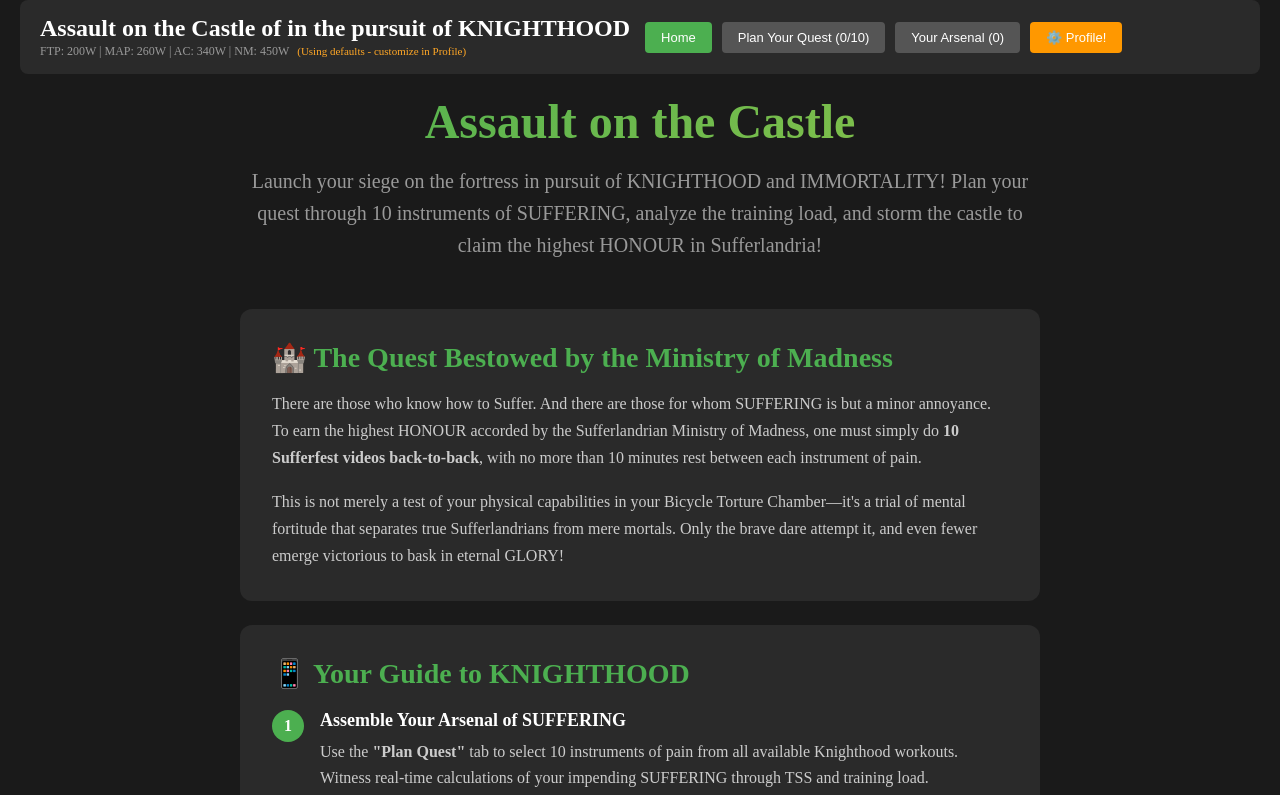
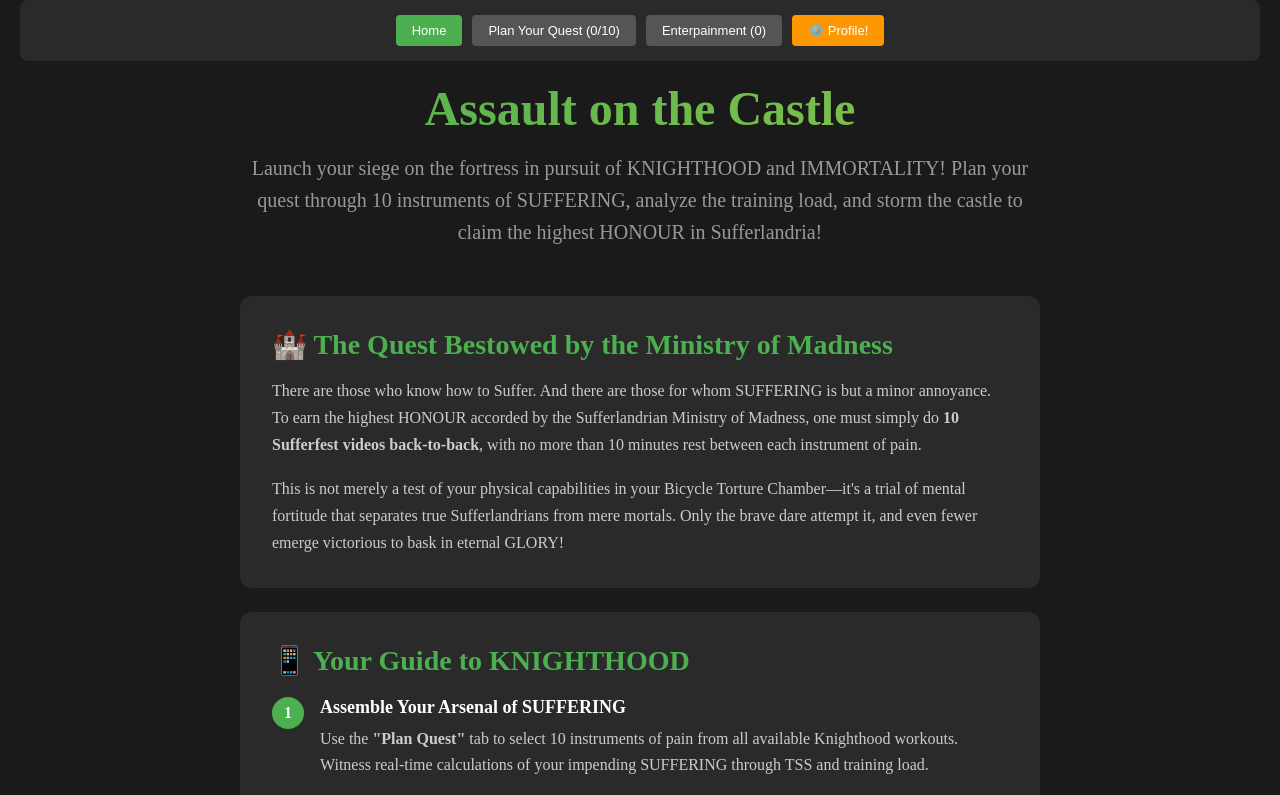
Before and after one commit to againstdemons84/knighthood-quests, a React (Create React App) app: page / in a window 1280 px wide. Shown: the top 795 px of the page. Built offline with nearby package versions, Linux system fonts and the light colour scheme.

Commit message:
Improved wording.

```diff
--- a/src/components/WorkoutSelector.tsx
+++ b/src/components/WorkoutSelector.tsx
@@ -271,7 +271,7 @@ const WorkoutSelector: React.FC<WorkoutSelectorProps> = ({
                     Plan Your Assault on the Castle
                 </h1>
                 <p style={{ color: '#999', marginBottom: '16px', fontSize: '14px', textAlign: 'center' }}>
-                    Assemble 10 instruments of Suffering for your siege on the highest HONOUR in Sufferlandria
+                    Assemble 10 instruments of Suffering for your siezing of the highest HONOUR in Sufferlandria
                 </p>
 
                 {/* Basket Summary - Mobile */}
@@ -747,7 +747,7 @@ const WorkoutSelector: React.FC<WorkoutSelectorProps> = ({
                         Plan Your Assault on the Castle
                     </h1>
                     <p style={{ color: '#999', marginBottom: '30px' }}>
-                        Select 10 siege weapons of SUFFERING to complete back-to-back in your assault on the fortress of KNIGHTHOOD
+                        Assemble 10 instruments of SUFFERING for your siezing of the highest HONOUR in Sufferlandria
                     </p>
                 </div>
             </div>
--- a/src/index.tsx
+++ b/src/index.tsx
@@ -287,54 +287,15 @@ const App = () => {
             marginBottom: viewport.isMobile ? '12px' : '20px',
             borderRadius: '8px',
             display: 'flex',
-            flexDirection: viewport.isMobile ? 'column' : 'row',
-            gap: viewport.isMobile ? '12px' : '15px',
-            alignItems: viewport.isMobile ? 'stretch' : 'center',
-            justifyContent: 'space-between'
+            justifyContent: 'center',
+            alignItems: 'center'
         }}>
             <div style={{
                 display: 'flex',
-                flexDirection: viewport.isMobile ? 'column' : 'row',
-                gap: viewport.isMobile ? '8px' : '15px',
-                alignItems: viewport.isMobile ? 'center' : 'center',
-                textAlign: viewport.isMobile ? 'center' : 'left'
+                gap: viewport.isMobile ? '8px' : '10px',
+                flexWrap: 'wrap',
+                justifyContent: 'center'
             }}>
-                <div>
-                    <h2 style={{
-                        color: 'white',
-                        margin: 0,
-                        fontSize: viewport.isMobile ? '18px' : '24px'
-                    }}>
-                        {viewport.isMobile ? 'Assault on the Castle' : 'Assault on the Castle of in the pursuit of KNIGHTHOOD'}
-                    </h2>
-                    {userProfile && (
-                        <div style={{
-                            color: '#999',
-                            fontSize: viewport.isMobile ? '10px' : '12px',
-                            marginTop: '2px'
-                        }}>
-                            {viewport.isMobile ?
-                                `FTP: ${userProfile.ftp}W | MAP: ${userProfile.map}W` :
-                                `FTP: ${userProfile.ftp}W | MAP: ${userProfile.map}W | AC: ${userProfile.ac}W | NM: ${userProfile.nm}W`
-                            }
-                            {isUsingDefaultProfile() && (
-                                <span style={{
-                                    color: '#FFA726',
-                                    marginLeft: '8px',
-                                    fontSize: viewport.isMobile ? '9px' : '11px'
-                                }}>
-                                    (Using defaults - customize in Profile)
-                                </span>
-                            )}
-                        </div>
-                    )}
-                </div>
-                <div style={{
-                    display: 'flex',
-                    gap: viewport.isMobile ? '8px' : '10px',
-                    flexWrap: 'wrap',
-                    justifyContent: viewport.isMobile ? 'center' : 'flex-start'
-                }}>
                     <button
                         data-testid="home-tab"
                         className={`tab-button ${currentPage === 'intro' ? 'active' : ''}`}
@@ -375,7 +336,7 @@ const App = () => {
                             flex: viewport.isMobile ? '1' : 'none'
                         }}
                     >
-                        {viewport.isMobile ? `Arsenal (${scenarios.length})` : `Your Arsenal (${scenarios.length})`}
+                        {viewport.isMobile ? `Enterpainment (${scenarios.length})` : `Enterpainment (${scenarios.length})`}
                     </button>
                     <button
                         className={`tab-button ${currentPage === 'profile' ? 'active' : ''} ${isUsingDefaultProfile() ? 'warning' : ''}`}
@@ -389,9 +350,7 @@ const App = () => {
                     >
                         {viewport.isMobile ? (isUsingDefaultProfile() ? '⚙️!' : '⚙️') : (isUsingDefaultProfile() ? '⚙️ Profile!' : '⚙️ Profile')}
                     </button>
-                </div>
             </div>
-
         </div>
     );
 
```
